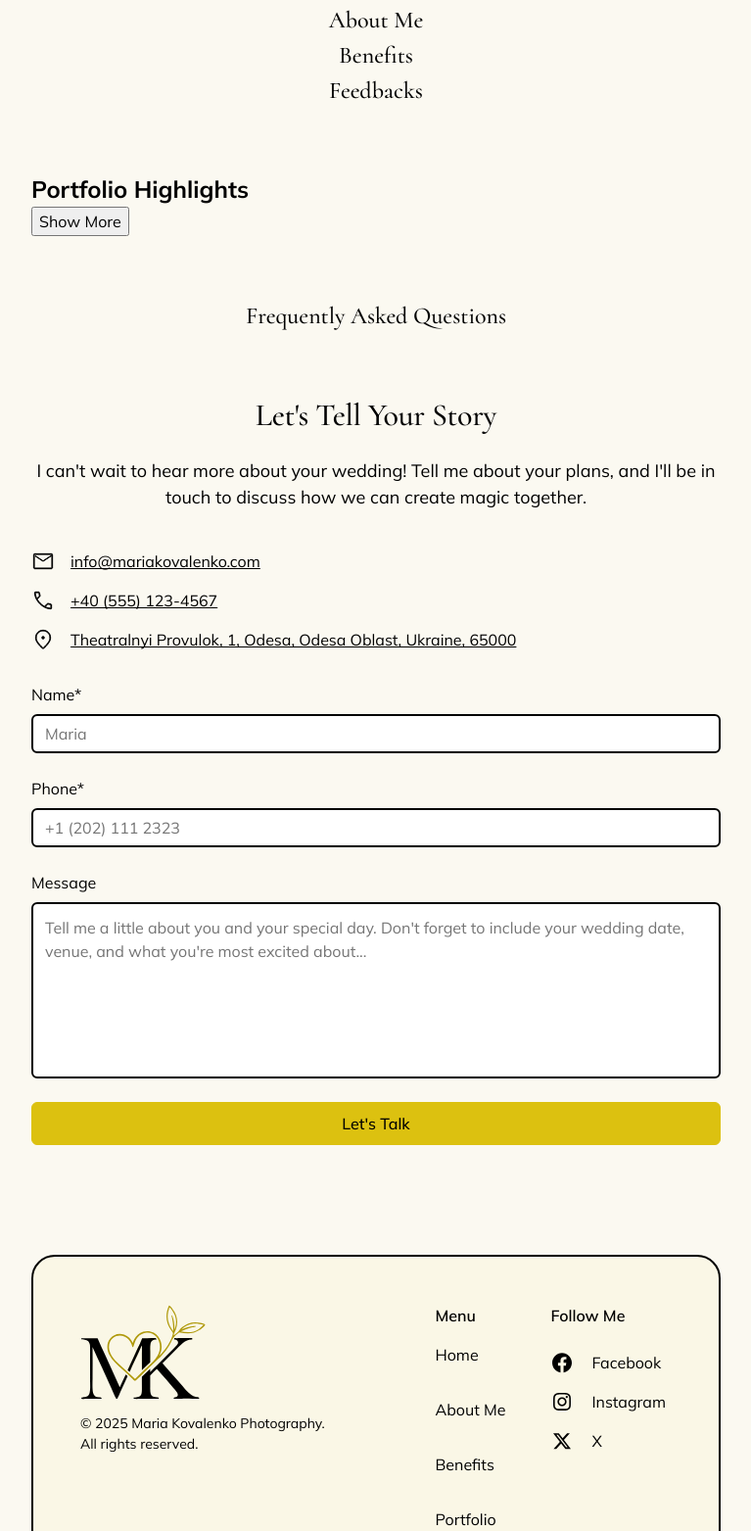
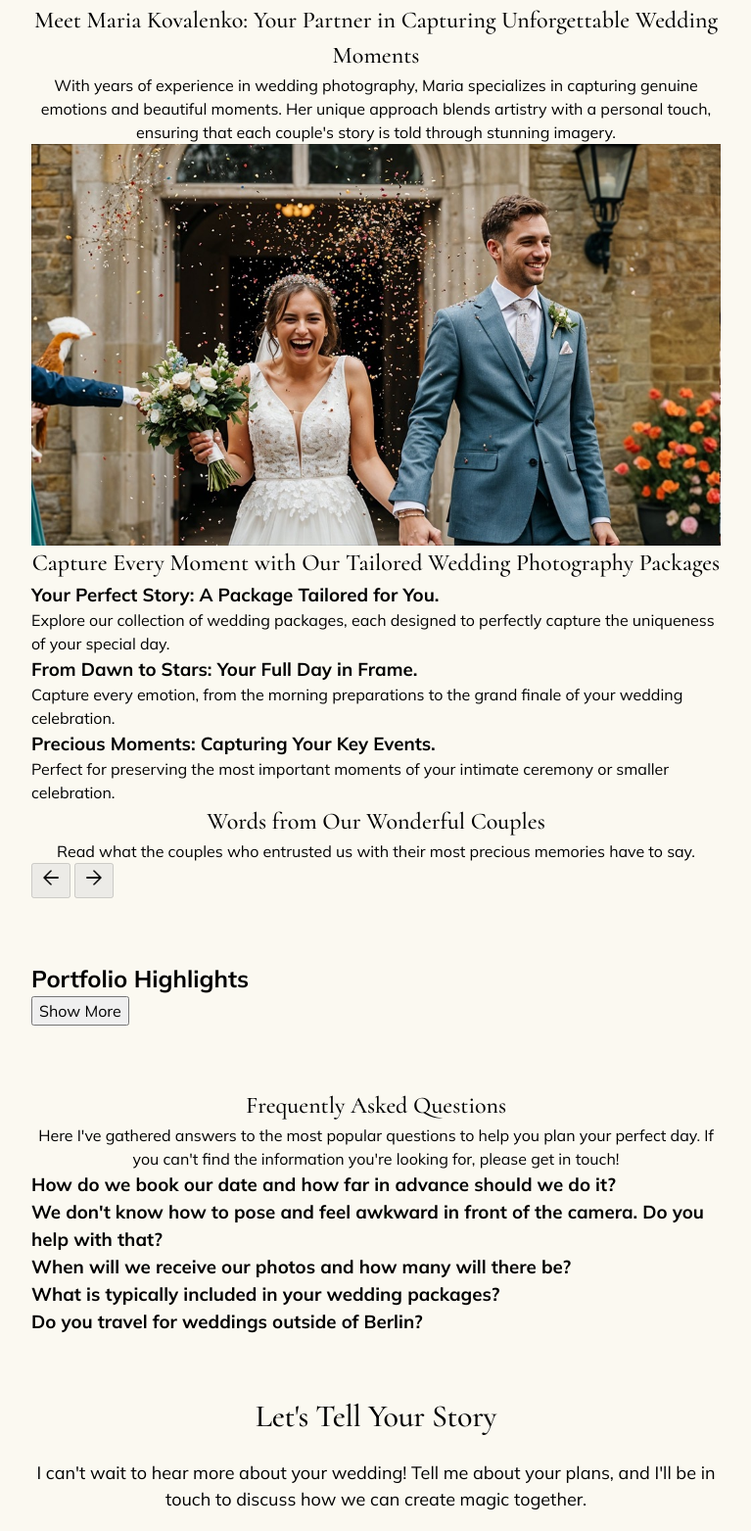
Before and after one commit to OlehMelnykGIT/kava_java_team-3, a website built with Vite: page src/index.html in a window 1280 px wide. Shown: the part 429-1992 px from the top of the page at 98% size, without its empty margins (256-1023 px from the left). Built offline with nearby package versions, Linux system fonts and the light colour scheme.

Commit message:
Add draft section content from supplied design references

```diff
--- a/src/partials/about.html
+++ b/src/partials/about.html
@@ -1,6 +1,27 @@
 <section class="about" id="about" aria-labelledby="about-title">
   <div class="container">
-    <h2 class="section-title about-title" id="about-title">About Me</h2>
-    <!-- Section content and behavior will be implemented by its owner. -->
+    <!-- Add the decorative SVG from Figma when it is available in the sprite. -->
+    <h2 class="section-title about-title" id="about-title">
+      Meet Maria Kovalenko: Your Partner in Capturing Unforgettable Wedding
+      Moments
+    </h2>
+    <p class="section-description about-text">
+      With years of experience in wedding photography, Maria specializes in
+      capturing genuine emotions and beautiful moments. Her unique approach
+      blends artistry with a personal touch, ensuring that each couple's story
+      is told through stunning imagery.
+    </p>
+    <img
+      class="about-image"
+      src="./img/portfolio-wedding-couple-confetti.jpg"
+      srcset="
+        ./img/portfolio-wedding-couple-confetti.jpg    1x,
+        ./img/portfolio-wedding-couple-confetti@2x.jpg 2x
+      "
+      alt="A smiling newlywed couple surrounded by confetti outside their wedding venue"
+      width="1024"
+      height="596"
+      loading="lazy"
+    />
   </div>
 </section>
--- a/src/partials/benefits.html
+++ b/src/partials/benefits.html
@@ -1,6 +1,40 @@
 <section class="benefits" id="benefits" aria-labelledby="benefits-title">
   <div class="container">
-    <h2 class="section-title benefits-title" id="benefits-title">Benefits</h2>
-    <!-- Section content and behavior will be implemented by its owner. -->
+    <!-- Add the decorative SVG from Figma when available. -->
+    <h2 class="section-title benefits-title" id="benefits-title">
+      Capture Every Moment with Our Tailored Wedding Photography Packages
+    </h2>
+    <ul class="benefits-list">
+      <li class="benefits-item">
+        <!-- Champagne glasses illustration: add the matching Figma asset when available. -->
+        <h3 class="benefits-item-title">
+          Your Perfect Story: A Package Tailored for You.
+        </h3>
+        <p class="benefits-item-text">
+          Explore our collection of wedding packages, each designed to perfectly
+          capture the uniqueness of your special day.
+        </p>
+      </li>
+      <li class="benefits-item">
+        <!-- Camera illustration: add the matching Figma asset when available. -->
+        <h3 class="benefits-item-title">
+          From Dawn to Stars: Your Full Day in Frame.
+        </h3>
+        <p class="benefits-item-text">
+          Capture every emotion, from the morning preparations to the grand
+          finale of your wedding celebration.
+        </p>
+      </li>
+      <li class="benefits-item">
+        <!-- Church illustration: add the matching Figma asset when available. -->
+        <h3 class="benefits-item-title">
+          Precious Moments: Capturing Your Key Events.
+        </h3>
+        <p class="benefits-item-text">
+          Perfect for preserving the most important moments of your intimate
+          ceremony or smaller celebration.
+        </p>
+      </li>
+    </ul>
   </div>
 </section>
--- a/src/partials/faq.html
+++ b/src/partials/faq.html
@@ -1,8 +1,47 @@
 <section class="faq" id="faq" aria-labelledby="faq-title">
   <div class="container">
+    <!-- Add the decorative SVG from Figma when available. -->
     <h2 class="section-title faq-title" id="faq-title">
       Frequently Asked Questions
     </h2>
-    <!-- Section content and behavior will be implemented by its owner. -->
+    <p class="section-description faq-text">
+      Here I've gathered answers to the most popular questions to help you plan
+      your perfect day. If you can't find the information you're looking for,
+      please get in touch!
+    </p>
+    <!-- Static questions for now. Add verified answers and accordion controls together. -->
+    <ul class="faq-list">
+      <li class="faq-item">
+        <h3 class="faq-question">
+          How do we book our date and how far in advance should we do it?
+        </h3>
+        <!-- Answer text is not visible in the supplied screenshots. -->
+      </li>
+      <li class="faq-item">
+        <h3 class="faq-question">
+          We don't know how to pose and feel awkward in front of the camera. Do
+          you help with that?
+        </h3>
+        <!-- Answer text is not visible in the supplied screenshots. -->
+      </li>
+      <li class="faq-item">
+        <h3 class="faq-question">
+          When will we receive our photos and how many will there be?
+        </h3>
+        <!-- Answer text is not visible in the supplied screenshots. -->
+      </li>
+      <li class="faq-item">
+        <h3 class="faq-question">
+          What is typically included in your wedding packages?
+        </h3>
+        <!-- Answer text is not visible in the supplied screenshots. -->
+      </li>
+      <li class="faq-item">
+        <h3 class="faq-question">
+          Do you travel for weddings outside of Berlin?
+        </h3>
+        <!-- Answer text is not visible in the supplied screenshots. -->
+      </li>
+    </ul>
   </div>
 </section>
--- a/src/partials/feedbacks.html
+++ b/src/partials/feedbacks.html
@@ -1,8 +1,41 @@
 <section class="feedbacks" id="feedbacks" aria-labelledby="feedbacks-title">
   <div class="container">
+    <!-- Add the decorative SVG from Figma when available. -->
     <h2 class="section-title feedbacks-title" id="feedbacks-title">
-      Feedbacks
+      Words from Our Wonderful Couples
     </h2>
-    <!-- Section content and behavior will be implemented by its owner. -->
+    <p class="section-description feedbacks-text">
+      Read what the couples who entrusted us with their most precious memories
+      have to say.
+    </p>
+    <!-- Render API feedbacks as list items with a blockquote and author. -->
+    <ul class="feedbacks-list"></ul>
+    <div class="feedbacks-controls">
+      <!-- Render pagination controls after loading feedbacks. -->
+      <div class="feedbacks-pagination"></div>
+      <div class="feedbacks-arrows">
+        <button
+          class="feedbacks-prev"
+          type="button"
+          aria-label="Previous feedbacks"
+          disabled
+        >
+          <svg width="24" height="24" aria-hidden="true">
+            <use href="./img/icons.svg#arrow-back"></use>
+          </svg>
+        </button>
+        <button
+          class="feedbacks-next"
+          type="button"
+          aria-label="Next feedbacks"
+          disabled
+        >
+          <svg width="24" height="24" aria-hidden="true">
+            <use href="./img/icons.svg#arrow-forward"></use>
+          </svg>
+        </button>
+      </div>
+    </div>
+    <!-- The section owner enables navigation once API and slider logic are ready. -->
   </div>
 </section>
```
